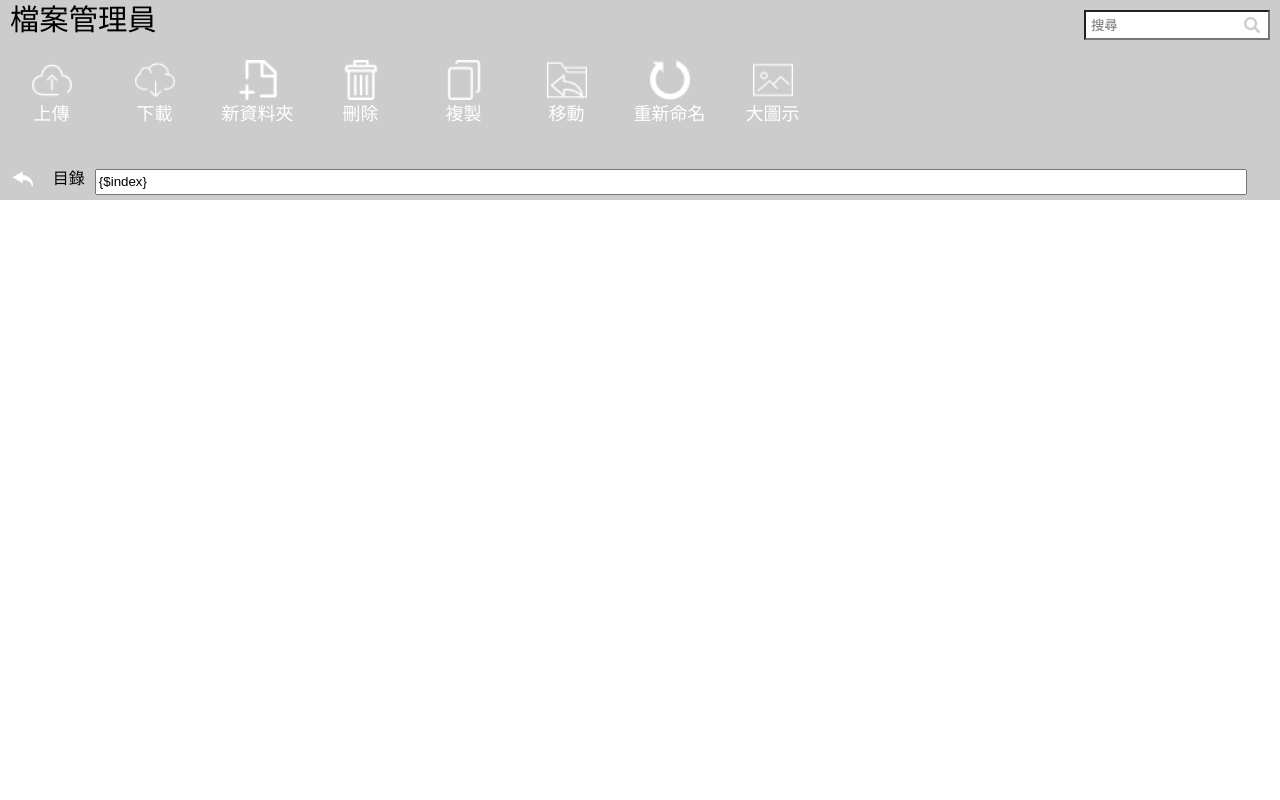
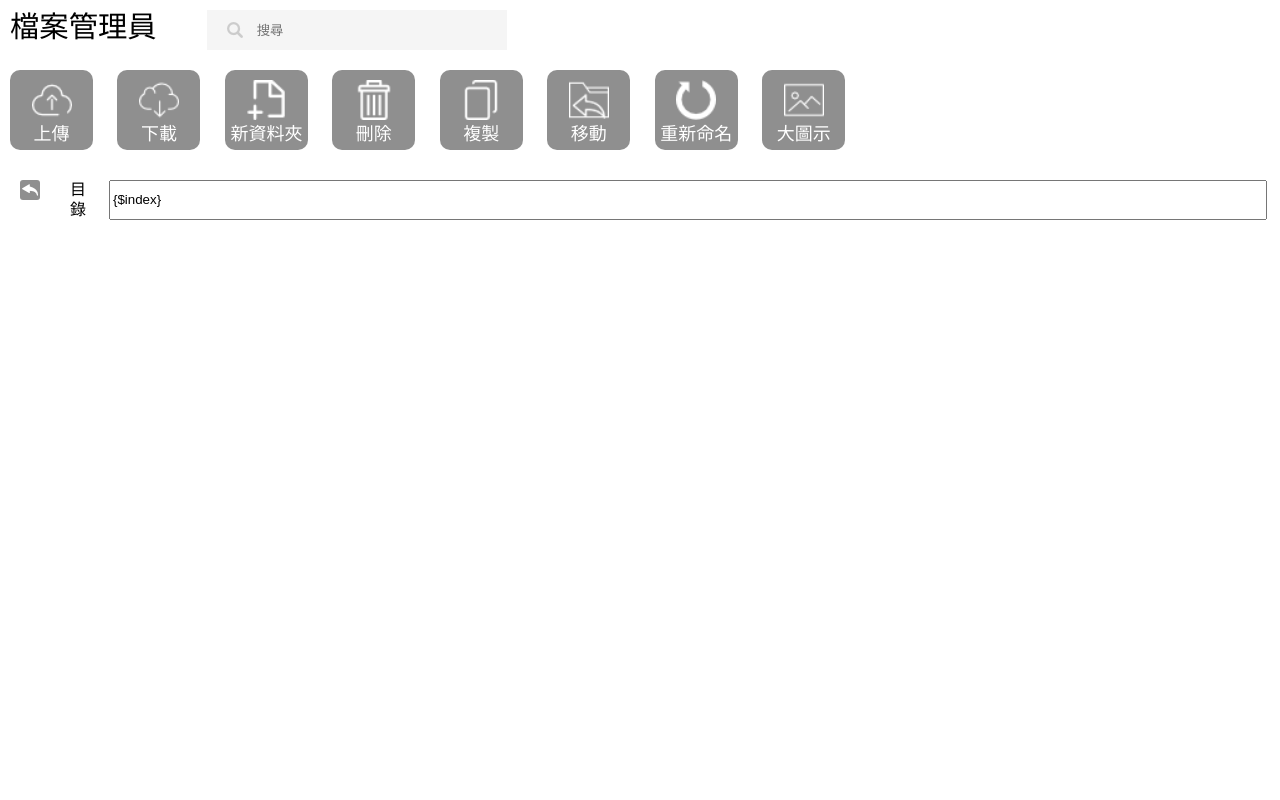
Before and after one commit to MichaelPanW/Michael_PictureUI_Web, a PHP site: the page made by File/Trade/View/default/Public/header.html in a window 1280 px wide. Run offline with PHP 8.4, Linux system fonts and the light colour scheme; the template is opened without the code that fills it, so the values that code supplies are empty; some libraries are stand-ins or nearby versions.

Commit message:
修改畫面美化

```diff
--- a/File/Trade/Controller/LoginController.class.php
+++ b/File/Trade/Controller/LoginController.class.php
@@ -37,7 +37,7 @@
 			Session('vipFb', $acBuf[0]['fb_count']);
 
 			$this->assign('jumpUrl', U('Index/index'));
-			$gretting = array('看到您真好''好久不見', '又見到你了', '安安');
+			$gretting = array('看到您真好','好久不見', '又見到你了', '安安');
 
 			$this->success('親愛的 '. $acBuf[0]['name'] .' , '.$gretting[rand(0,4)]);
 
--- a/File/Trade/View/default/Public/footer.html
+++ b/File/Trade/View/default/Public/footer.html
@@ -1,4 +1,4 @@
-<!-- footer start -->
+<!-- footer start
 <footer _height="none" class="window_color">
 
 	<div class="copyright">
@@ -6,7 +6,7 @@
 	</div>
 </footer>
 
-
+-->
 
 </body>
 <script type="text/javascript" src="__PUBLIC__/js/jquery-1.12.4.min.js"></script>
--- a/Public/File/css/color.css
+++ b/Public/File/css/color.css
@@ -1,3 +1,3 @@
 .window_color{
-	background:#ccc;
+	background:#fff;
 }
--- a/Public/File/css/style.css
+++ b/Public/File/css/style.css
@@ -14,6 +14,7 @@
 }
 body {
 	width: 100%;
+    height: 100%;
 	margin: 0;
 	padding: 0;
 	font-family: "微軟正黑體", Arial, Helvetica, sans-serif;
@@ -59,31 +60,32 @@
 
 header{
 	width:100%;
-    position: absolute;
-	height: 25%;
+
 }
 header >.first_bar .title{
 	font-size:22pt;
-	line-height:30pt;
-	padding:0 0 0 10px;
-	float:left;
+	line-height:40pt;
+	padding:0 50px 0 10px;
 }
 header >.first_bar .right_search{
-	float:right;
-	padding:10px 10px 0px 0;
+    width: 300px;
+    padding: 10px 0;
 }
 header .right_search input{
-	background-repeat:no-repeat;
-    background-position-x: 95%;
+	background:#f5f5f5;
+    background-repeat: no-repeat;
+    background-position-x: 20px;
     background-position-y: 50%;
-	padding:0 0 0 5px;
+    padding: 20px 0 20px 50px;
     height: 30px;
+    width: 100%;
+	border:0;
 }
 
 header>div{
 	width:100%;
     position: relative;
-    float: left;
+    display: flex;
 }
 header .last_bar ul.option {
 	list-style: none;
@@ -95,7 +97,7 @@
 	display : inline;
 	color:#fff;
 	height:100px;
-    float: left;
+    display: inline-grid;
 }
 header .last_bar .option .control{
 	text-decoration:none;
@@ -115,26 +117,38 @@
     padding-top: 55px;
     text-align: center;
     font-size: 18px;
+	background:#8f8f8f;
 	background-size:40px;
     background-repeat: no-repeat;
     background-position: center 10px;
+	border-radius:10px;
+}
+header .path_bar{
+	padding:20px 0;
+
 }
 header .path_bar *{
-	float:left;
+    display: inline-table;
 	margin-right:10px;
 	line-height:20px;
 }
+/*
 header .path_bar{
 	margin:0 0 0 1%;
     bottom: 5px;
 	position: absolute;
-}
+}*/
 header .path_bar .backbutton{
 	width:auto;
 	height:20px;
+	background:#8f8f8f;
+	border-radius:3px;
+	padding:2px;
+
+    margin: 0 20px;
 }
 header .path_bar .path_content{
-	width:90%;
+	width:100%;
 	margin:0 1% 0 0%;
 	bottom:0;
 }
@@ -144,14 +158,14 @@
 }
 /* ================================主內容================================ */
 .main{
-	height:70%;
+	height:100%;
 	width:100%;
-
-    position: absolute;
-	background:#fff;
-	overflow:auto;
-	top:25%;
-
+	overflow:auto;/* Permalink - use to edit and share this gradient: http://colorzilla.com/gradient-editor/#ffffff+2,444444+4,f2f2f2+11 */
+background: #ffffff; /* Old browsers */
+background: -moz-linear-gradient(top, #ffffff 2px, #444444 4px, #f2f2f2 11px); /* FF3.6-15 */
+background: -webkit-linear-gradient(top, #ffffff 2px,#444444 4px,#f2f2f2 11px); /* Chrome10-25,Safari5.1-6 */
+background: linear-gradient(to bottom, #ffffff 2px,#444444 4px,#f2f2f2 11px); /* W3C, IE10+, FF16+, Chrome26+, Opera12+, Safari7+ */
+filter: progid:DXImageTransform.Microsoft.gradient( startColorstr='#ffffff', endColorstr='#f2f2f2',GradientType=0 ); /* IE6-9 */
 
 }
 .main input[name^=photo]{
@@ -191,6 +205,7 @@
 	border-radius:10px;
     overflow: hidden;
 	color:#000;
+    margin: 20px;
 }
 .obj>.content{
 	display:none;
```
Also changed, not shown: Public/File/js/filecontrol.js (+12 -12 lines), 4 other files.
